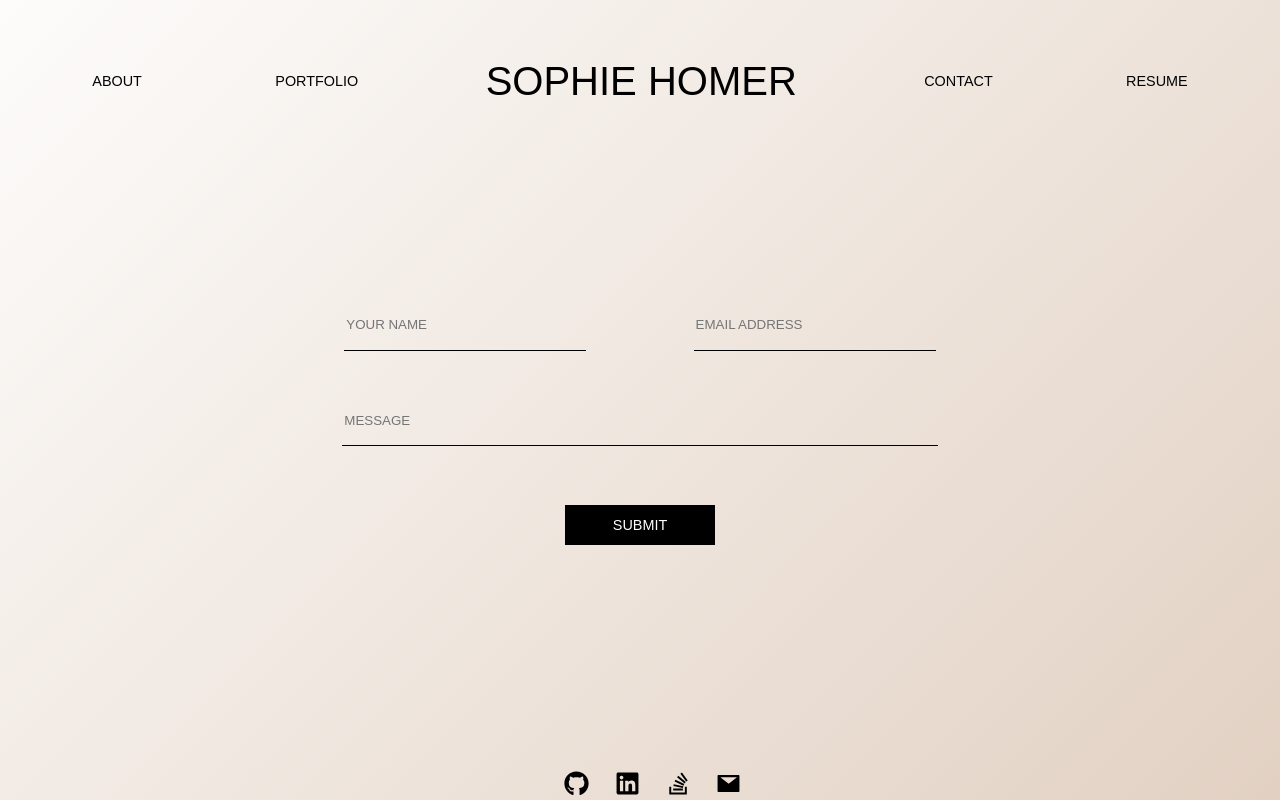
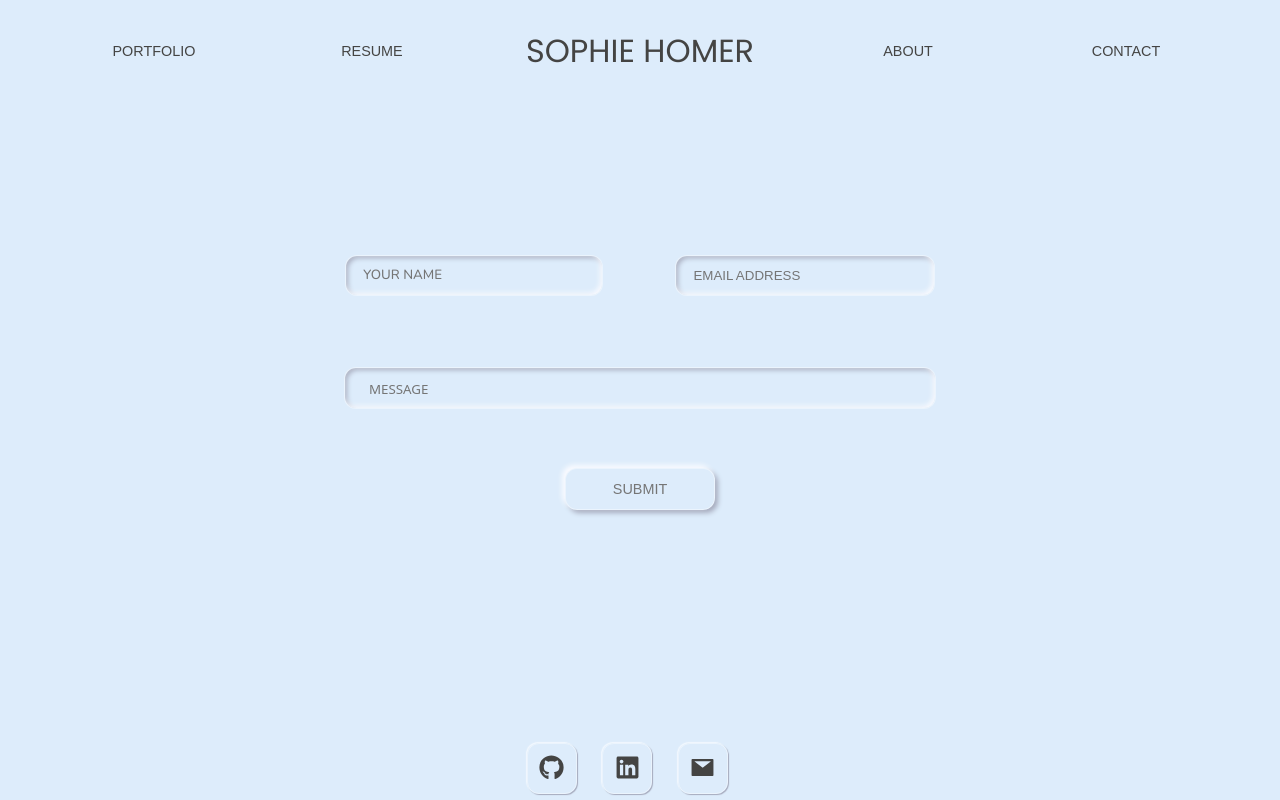
Before and after one commit to sophiehomer/react_portfolio, a React (Create React App) app: page / in a window 1280 px wide. Both pictures are taken after a click on the button "CONTACT". Built offline with nearby package versions, Linux system fonts and the light colour scheme.

Commit message:
added styles

```diff
--- a/public/index.html
+++ b/public/index.html
@@ -14,7 +14,9 @@
       manifest.json provides metadata used when your web app is installed on a
       user's mobile device or desktop. See https://developers.google.com/web/fundamentals/web-app-manifest/
     -->
-    <link rel="manifest" href="%PUBLIC_URL%/manifest.json" />
+    <link rel="preconnect" href="https://fonts.googleapis.com">
+    <link rel="preconnect" href="https://fonts.gstatic.com" crossorigin>
+    <link href="https://fonts.googleapis.com/css2?family=Montserrat:wght@300;400&family=Nunito:wght@500&family=Poppins:wght@200;300;400&display=swap" rel="stylesheet">
     <!--
       Notice the use of %PUBLIC_URL% in the tags above.
       It will be replaced with the URL of the `public` folder during the build.
--- a/src/components/About/index.js
+++ b/src/components/About/index.js
@@ -1,11 +1,14 @@
 import React from 'react'
 import './styles.css'
-import aboutImage from '../../assets/about/about-image.jpg';
+import aboutImage from '../../assets/about/neumorphism-poloroid.png';
 
 const About = () => {
   return (
-    <div className="aboutContent">
-    <img src={aboutImage} className="aboutImg" style={{ width: "30%" }} alt="about" />
+
+    <section className="aboutContent">
+      <div className="myPhotoContainer">
+      <img src={aboutImage} className="aboutImg" style={{ width: "60%" }} alt="about" />
+      </div>
       <div className="aboutTextDiv">
         <p className="aboutText">
           Sophie Homer is a multidisciplinary creative. She's always had a keen eye for clean, functional, design. Her creative appetite is fueled by believing good design begins with accessibility.
@@ -14,7 +17,7 @@ const About = () => {
           Sophie was born and raised in Los Angeles, California. She worked in costumes for television and film for eight years before pursing her career in web development and UI Design. Sophie resides in West Hollywood, California. She's passionate about music, history and design.
         </p>
       </div>
-    </div>
+    </section>
   )
 }
 
--- a/src/components/Contact/index.js
+++ b/src/components/Contact/index.js
@@ -53,8 +53,11 @@ const Contact = () => {
     <>
     <div className="contactForm">
           <form ref={form} onSubmit={sendEmail} className="contactForm">
-            <input type="text" name="name" defaultValue={name} className="contactName" id="contact-name"  onBlur={handleChange} placeholder="YOUR NAME"/>
-            <input type="text"  name="email" defaultValue={email} className="contactEmail" id="contact-Email" onBlur={handleChange} placeholder="EMAIL ADDRESS"/>
+            <div className="contactDiv">
+                <input type="text" name="name" defaultValue={name} className="contactName" id="contact-name"  onBlur={handleChange} placeholder="YOUR NAME"/>
+                <input type="text"  name="email" defaultValue={email} className="contactEmail" id="contact-Email" onBlur={handleChange} placeholder="EMAIL ADDRESS"/>
+            </div>
+
             <textarea name="message" id="contact-message" defaultValue={message} className="contactMessage" onChange={handleChange} placeholder="MESSAGE"></textarea>
             <button className="submitButton" type="submit">SUBMIT</button>
 
--- a/src/components/Footer/index.js
+++ b/src/components/Footer/index.js
@@ -2,7 +2,6 @@ import React from 'react'
 import './styles.css'
 import { FaGithub } from 'react-icons/fa';
 import { FaLinkedin } from 'react-icons/fa';
-import { FaStackOverflow } from 'react-icons/fa';
 import { AiFillMail } from 'react-icons/ai';
 
 
@@ -11,7 +10,6 @@ const Footer = () => {
       <footer>
           <a href='https://github.com/sophiehomer' className='githubIcon'><FaGithub size={25}/></a>
           <a href='https://www.linkedin.com/in/sophie-homer-94603633/' className='linkedInIcon'><FaLinkedin size={25}/></a>
-          <a href='https://stackoverflow.com/users/17585483/sophie-homer' className='stackOverflowIcon'><FaStackOverflow size={25}/></a>
           <a href='mailto:sophiehomer94@gmail.com' className='emailIcon'><AiFillMail size={25}/></a>
       </footer>
   )
--- a/src/components/Navigation/index.js
+++ b/src/components/Navigation/index.js
@@ -8,19 +8,25 @@ const Navigation = (props) => {
   }
   return (
     <nav className="nav">
-    <button className="about" onClick={handleClick}>
+
+      <button className="portfolio" onClick={handleClick}>
+        PORTFOLIO
+      </button>
+
+      <button className="resume" onClick={handleClick}>
+        RESUME
+      </button>
+
+      <h1 className="sophieHomer">SOPHIE HOMER</h1>
+
+      <button className="about" onClick={handleClick}>
         ABOUT
-    </button>
-    <button className="portfolio" onClick={handleClick}>
-        PORTFOLIO
-    </button>
-    <h1 className="sophieHomer">SOPHIE HOMER</h1>
-    <button className="contact" onClick={handleClick}>
+      </button>
+
+      <button className="contact" onClick={handleClick}>
         CONTACT
-    </button>
-    <button className="resume" onClick={handleClick}>
-        RESUME
-    </button>
+      </button>
+
   </nav>
   )
 }
--- a/src/index.css
+++ b/src/index.css
@@ -1,29 +1,27 @@
 body {
   margin: 0;
-  font-family: sans-serif;
-  -webkit-font-smoothing: antialiased;
-  -moz-osx-font-smoothing: grayscale;
+  font-family: 'Poppins', sans-serif;
   position: relative;
   min-height: 100vh;
   /* background-image: linear-gradient(to top, #fad0c4 0%, #ffd1ff 100%); */
-  background-image: linear-gradient(135deg, #fdfcfb 0%, #e2d1c3 100%);
+  background-color:  #DDECFB;
 }
 
-code {
-  font-family: sans-serif;
-}
+/* code {
+  font-family: system-ui, -apple-system, BlinkMacSystemFont, 'Segoe UI', Roboto, Oxygen, Ubuntu, Cantarell, 'Open Sans', 'Helvetica Neue', sans-serif;
+
+} */
 
 /* ----- HEADER----- */
 
 .header {
-  padding: 2%;
   margin-bottom: 2%;
 }
 
 .sophieHomer {
-  color: black;
-  font-weight: lighter;
-  font-size: 2.5em;
+  color:  #444443;
+  font-weight: normal;
+  font-size: 2em;
 }
 
 /* ----- NAV BAR ----- */
@@ -31,9 +29,9 @@ code {
 .nav {
   display:flex;
   flex-direction: row;
-  justify-content: space-around;
+  justify-content: space-evenly;
+  align-items: center;
   color: #f5f2eb;
-
 }
 
 .about,
@@ -42,16 +40,27 @@ code {
 .contact {
   font-size: .9em;
   background-color: transparent;
-  color: black;
+  color:  #444443;
   border: none;
+  width: 10%;
+  height: 60px;
+  margin: 0%;
+  background-color:#DDECFB;
 }
+
+
 
 .about:hover,
 .resume:hover,
 .portfolio:hover,
 .contact:hover {
-  text-decoration: underline;
+  /* text-decoration: underline; */
   cursor: pointer;
+  background-color:#DDECFB;
+  background-blend-mode: soft-light, normal;
+  border: 1px solid rgba(255, 255, 255, 0.4);
+  box-shadow: -1px -1px 2px #FAFBFF, 1px 1px 2px #afb2be;
+  border-radius: 12px;
 }
 
 
@@ -64,28 +73,47 @@ code {
   flex-wrap: wrap;
   align-content: center;
   text-align: left;
-  width: 100%;
+  /* width: 80%; */
 }
 
 .aboutText {
   font-weight: lighter;
   font-size: 1em;
   line-height: 1.9em;
-  max-width: 700px;
-  color: black;
+  max-width: 500px;
+  color:  #444443;
 }
 
-.aboutImg {
+/* .aboutImg {
   margin-left: 10%;
-  min-width: 25%;
-  border-radius: 5%;
+  max-width: 25%;
+  border-radius: 20%;
+  width: 300px;
+  height: 300px;
+  background-color: #DDECFB;
+  background-blend-mode: soft-light, normal;
+  border: 1px solid rgba(255, 255, 255, 0.4);
+  box-shadow: inset -2px -2px 5px #FAFBFF, inset 2px 2px 5px #A6ABBD;
+  border-radius: 40px;
+  padding-top: 2%;
+  padding-left: 2%;
+  padding-right: 2%;
+  padding-bottom: 10%;
+} */
+
+.aboutSection {
+  display: flex;
+  flex-direction: row;
+
 }
+
+
 
 .aboutContent {
   display: flex;
   flex-direction: row;
   align-items: flex-start;
-  padding-top: 5%;
+  padding-top: 2%;
 }
 
 /* ----- PORTFOLIO ----- */
@@ -117,59 +145,110 @@ code {
   text-decoration: underline;
 } */
 
-/* .portfolioImages {
+.portfolioImages {
   display: flex;
   flex-wrap: wrap;
-  flex-direction: column;
-  justify-content: center;
-} */
+  flex-direction: row;
+  justify-content: space-evenly;
+}
 
 .gitHubLinkLeft {
-  color: black;
+  color: #444443;
+  text-decoration: none;
+}
+
+.gitHubLinkLeft:hover {
+  text-decoration: underline;
 }
 
 .gitHubLinkRight {
-  color: black;
+  color:  #444443;
+  text-decoration: none;
+}
+
+.gitHubLinkRight:hover {
+  text-decoration: underline;
 }
 
 section {
   width: 100%;
 }
 
-.kitContainer,
+.kitContainer {
+  display: flex;
+  flex-direction: row;
+  align-items: center;
+  margin-bottom: 5%;
+  width: 90%;
+  background-color: #DDECFB;
+  background-blend-mode: soft-light, normal;
+  border: 1px solid rgba(255, 255, 255, 0.4);
+  box-shadow: inset -2px -2px 5px #FAFBFF, inset 2px 2px 5px #A6ABBD;
+  border-radius: 40px;
+  padding-top: 3%;
+  padding-bottom: 3%;
+}
+
 .weatherContainer {
   display: flex;
   flex-direction: row;
-  padding-bottom: 10%;
+  align-items: center;
+  margin-bottom: 10%;
+  width: 90%;
+  background-color: #DDECFB;
+  background-blend-mode: soft-light, normal;
+  border: 1px solid rgba(255, 255, 255, 0.4);
+  box-shadow: inset -2px -2px 5px #FAFBFF, inset 2px 2px 5px #A6ABBD;
+  border-radius: 40px;
+  padding-top: 3%;
+  padding-bottom: 3%;
+
 }
 
 .drawTheLineContainer {
   display: flex;
-  flex-direction:row-reverse;
-  justify-content: center;
-  padding-bottom: 10%;
-  width: 100%;
-  margin-top: 4%;
+  flex-direction:row;
+  align-items: center;
+  width: 90%;
+  margin-bottom: 5%;
+  background-color:  #DDECFB;
+  /* background: linear-gradient(317.7deg, rgba(0, 0, 0, 0.4) 0%, rgba(255, 255, 255, 0.4) 105.18%), #EBECF0; */
+  background-blend-mode: soft-light, normal;
+  border: 1px solid rgba(255, 255, 255, 0.4);
+  box-shadow: inset -2px -2px 5px #FAFBFF, inset 2px 2px 5px #A6ABBD;
+  border-radius: 40px;
+  padding-top: 3%;
+  padding-bottom: 3%;
 }
 
 .dinnerDrinkContainer {
   display: flex;
-  flex-direction:row-reverse;
-  justify-content: center;
-  padding-bottom: 10%;
-  width: 100%;
+  flex-direction:row;
+  align-items: center;
+  margin-bottom: 5%;
+  width: 90%;
+  /* background: linear-gradient(317.7deg, rgba(0, 0, 0, 0.4) 0%, rgba(255, 255, 255, 0.4) 105.18%), #EBECF0; */
+  background-blend-mode: soft-light, normal;
+  border: 1px solid rgba(255, 255, 255, 0.4);
+  box-shadow: inset -2px -2px 5px #FAFBFF, inset 2px 2px 5px #A6ABBD;
+  border-radius: 40px;
+  padding-top: 3%;
+  padding-bottom: 3%;
 }
 
-.schedulerContainer {
+/* .schedulerContainer {
   display: flex;
-  flex-direction:row-reverse;
+  flex-direction:row;
   justify-content: space-around;
-  padding-bottom: 10%;
-  width: 100%;
-}
+  align-items: center;
+  margin-bottom: 10%;
+  width: 90%;
+  border-radius: 25px;
+} */
 
 .app {
- width: 50%;
+  /* padding: 2%; */
+  width: 40%;
 }
 
 .appSummary {
@@ -177,14 +256,17 @@ section {
   flex-direction:column;
   justify-content: flex-start;
   align-items: flex-start;
-  width: 40%;
+  width: 50%;
+  padding-top:2%;
+  padding-bottom:2%;
+
 }
 
 .summary {
   text-align:left;
   font-weight: lighter;
   line-height: 1.7;
-  /* color: black; */
+  margin-bottom: 0%;
 }
 
 .project {
@@ -193,23 +275,25 @@ section {
 }
 
 .drawTheLineImg {
-  width: 60%;
+  width: 80%;
   border-radius: 25px;
 }
 
 .kitImg{
-  width: 60%;
+  width: 80%;
   border-radius: 25px;
 }
 
 .dinnerDrinksImg{
-  width: 70%;
+  width: 80%;
   border-radius: 25px;
 }
 
 .weatherDashboardImg {
-  width: 60%;
+  width: 80%;
   border-radius: 25px;
+  margin-bottom: 4%;
+  margin-top: 4%;
 }
 
 /* .workDaySchedulerImg {
@@ -242,42 +326,92 @@ label {
   margin-bottom: 10%;
 }
 
-.contactName, .contactEmail {
-  margin-bottom: 10%;
+.contactDiv {
+  display: flex;
+  flex-direction: row;
+  justify-content: center;
+}
+
+.contactName {
+  margin-bottom: 20%;
+  padding-top: 3%;
   padding-bottom: 3%;
-  border:none;
-  border-bottom: 1px solid black;
-  width: 40%;
+  padding-left: 5%;
+  padding-right: 18%;
   outline: none !important;
-  background-color: transparent !important;
-  font-family: sans-serif;
+  font-family: 'Nunito', sans-serif;
+  /* background-color:#DDECFB;
+  background-blend-mode: soft-light, normal;
+  border: .5px solid #DDECFB;
+  box-shadow: inset -4px -4px 10px #E9F3FD, inset 4px 4px 10px #CCE0F5;
+  border-radius: 12px; */
+  background-color: #DDECFB;
+  background-blend-mode: soft-light, normal;
+  border: 1px solid rgba(255, 255, 255, 0.4);
+  box-shadow: inset -2px -2px 5px #FAFBFF, inset 2px 2px 5px #A6ABBD;
+  border-radius: 12px;
 }
 
 .contactEmail {
-  margin-left: 18%;
+  margin-left: 20%;
+  margin-bottom: 20%;
+  padding-top: 3%;
+  padding-bottom: 3%;
+  padding-left: 5%;
+  padding-right: 18%;
+  outline: none !important;
+  /* background-blend-mode: soft-light, normal;
+  border: .5px solid #DDECFB;
+  box-shadow: inset -4px -4px 10px #E9F3FD, inset 4px 4px 10px #CCE0F5;
+  background-color:#DDECFB; */
+  background-color: #DDECFB;
+  background-blend-mode: soft-light, normal;
+  border: 1px solid rgba(255, 255, 255, 0.4);
+  box-shadow: inset -2px -2px 5px #FAFBFF, inset 2px 2px 5px #A6ABBD;
+  border-radius: 12px;
 }
 
 .contactMessage {
   border: none;
-  border-bottom: 1px solid black;
   width: 201.5%;
+  padding-top: 2%;
+  padding-left: 4%;
+  height: 42px;
+  width: 100%;
   box-sizing: border-box;
   resize: none;
   outline: none !important;
-  background-color: transparent !important;
-  font-family: sans-serif;
+  /* font-family: 'Nunito', sans-serif;
+  background-color:#DDECFB;
+  background-blend-mode: soft-light, normal;
+  border: .5px solid #DDECFB;
+  box-shadow: inset -4px -4px 10px #E9F3FD, inset 4px 4px 10px #CCE0F5;
+  border-radius: 12px; */
+  background-color: #DDECFB;
+  background-blend-mode: soft-light, normal;
+  border: 1px solid rgba(255, 255, 255, 0.4);
+  box-shadow: inset -2px -2px 5px #FAFBFF, inset 2px 2px 5px #A6ABBD;
+  border-radius: 12px;
+  font-family: system-ui, -apple-system, BlinkMacSystemFont, 'Segoe UI', Roboto, Oxygen, Ubuntu, Cantarell, 'Open Sans', 'Helvetica Neue', sans-serif
 }
 
 .submitButton {
   margin-top: 10%;
-  border: none;
   padding-top: 2%;
   padding-bottom:2%;
   padding-left: 8%;
   padding-right: 8%;
-  background-color: black;
-  color: white;
+  color: #757575;
   font-size: .9em;
+  background-color:#DDECFB;
+  /* background-blend-mode: soft-light, normal;
+  border: .5px solid #DDECFB;
+  box-shadow: -4px -4px 10px #E9F3FD, 4px 4px 10px #CCE0F5;
+  border-radius: 12px; */
+  background-blend-mode: soft-light, normal;
+  border: 1px solid rgba(255, 255, 255, 0.4);
+  box-shadow: -3px -3px 5px #FAFBFF, 3px 3px 5px #A6ABBD;
+  border-radius: 12px;
 }
 
 .submitButton:hover {
@@ -299,7 +433,7 @@ label {
 }
 
 .resumeTitle {
-  border-bottom: 1px solid black;
+  border-bottom: 1px solid  #444443;
   width: 25%;
   padding-bottom: .5%;
   font-size: 1.2em;
@@ -316,7 +450,7 @@ label {
 }
 
 .downloadResume {
-  color: black;
+  color:  #444443;;
   text-decoration: none;
   font-size: .9em;
 }
@@ -330,25 +464,56 @@ label {
 
 .githubIcon,
 .linkedInIcon,
-.stackOverflowIcon,
 .emailIcon {
-  color: black;
+  color: #444443;
   transition: all .2s ease-in-out;
-  padding-left: 2%;
+  padding-left: .9%;
+  padding-right: .9%;
+  padding-top: 1.5%;
+  padding-bottom: .5%;
+  margin-right: 2%;
+  /* border-radius: 75%; */
+  border-radius: 12px;
+  background-blend-mode: soft-light, normal;
+  border: .5px solid rgba(255, 255, 255, 0.4);
+  box-shadow: -1px -1px 1px #F2F8FE, 1px 1px 1px #A6ABBD;
+
+
+  /* font-size: .9em;
+  background-color:#DDECFB;
+  background-blend-mode: soft-light, normal;
+  border: 1px solid rgba(255, 255, 255, 0.4);
+  box-shadow: -1px -1px 2px #ebebef, 1px 1px 2px #afb2be; */
+
+  /* background-color: #DDECFB;
+  background-blend-mode: soft-light, normal;
+  border: 1px solid rgba(255, 255, 255, 0.4);
+  box-shadow: inset -2px -2px 5px #FAFBFF, inset 2px 2px 5px #A6ABBD;
+  border-radius: 12px; */
 }
 
 .githubIcon:hover,
 .linkedInIcon:hover,
-.stackOverflowIcon:hover,
 .emailIcon:hover {
   color: rgb(87, 150, 213);
   cursor: pointer;
+  /* background-color:#DDECFB;
+  background-blend-mode: soft-light, normal;
+  border: 1px solid rgba(255, 255, 255, 0.4);
+  box-shadow: -1px -1px 2px #FAFBFF, 1px 1px 2px #afb2be; */
+  background-color: #DDECFB;
+  background-blend-mode: soft-light, normal;
+  border: 1px solid rgba(255, 255, 255, 0.4);
+  box-shadow: inset -2px -2px 5px #F2F8FE, inset 2px 2px 5px #A6ABBD;
+  border-radius: 12px;
 }
 
 footer {
   position: absolute;
   width: 100%;
   bottom: 0;
+  padding-top: 3%;
+  padding-bottom: 1%;
 }
 
 /* ------------------------------- MEDIA QUERY ------------------------------ */
```
Also changed, not shown: src/assets/about/neumorphism-poloroid.png (added).
